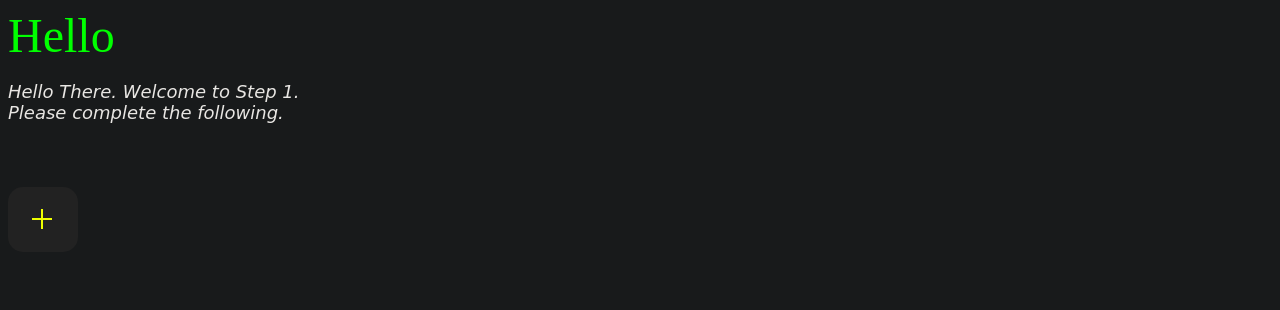
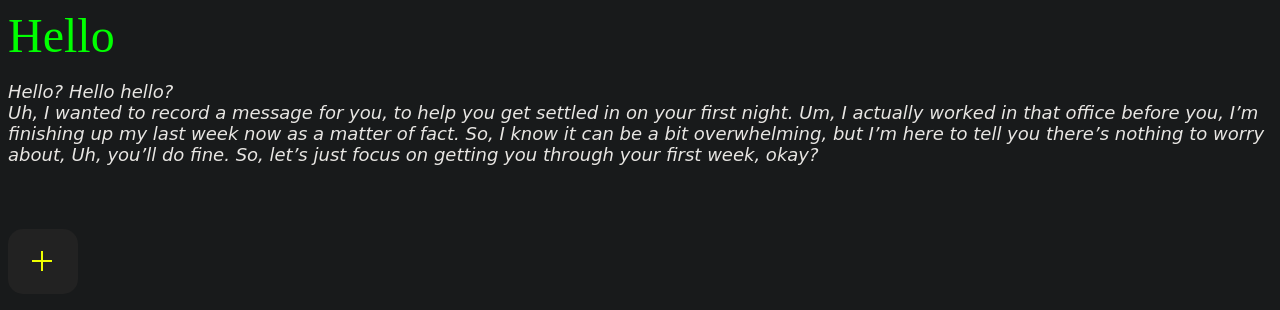
Before and after one commit to cfrikke/TreasureHunt, a plain HTML site: page index.html in a window 1280 px wide. Drawn offline with Linux system fonts and the light colour scheme.

Commit message:
Update index.html

```diff
--- a/index.html
+++ b/index.html
@@ -12,8 +12,8 @@
 </header>
     <body>
 <p class="italic">
-    Hello There. Welcome to Step 1.<br> Please complete the following.
-</p>
+Hello? Hello hello? <br>
+Uh, I wanted to record a message for you, to help you get settled in on your first night. Um, I actually worked in that office before you, I’m finishing up my last week now as a matter of fact. So, I know it can be a bit overwhelming, but I’m here to tell you there’s nothing to worry about, Uh, you’ll do fine. So, let’s just focus on getting you through your first week, okay?</p>
 <button onmouseup="toggleClass()" class="fancybutton escapeMouse" id="fancybutton">Click Me!</button></li>
 <div class="container">
     <input type="checkbox" id="toggle" checked />
```
